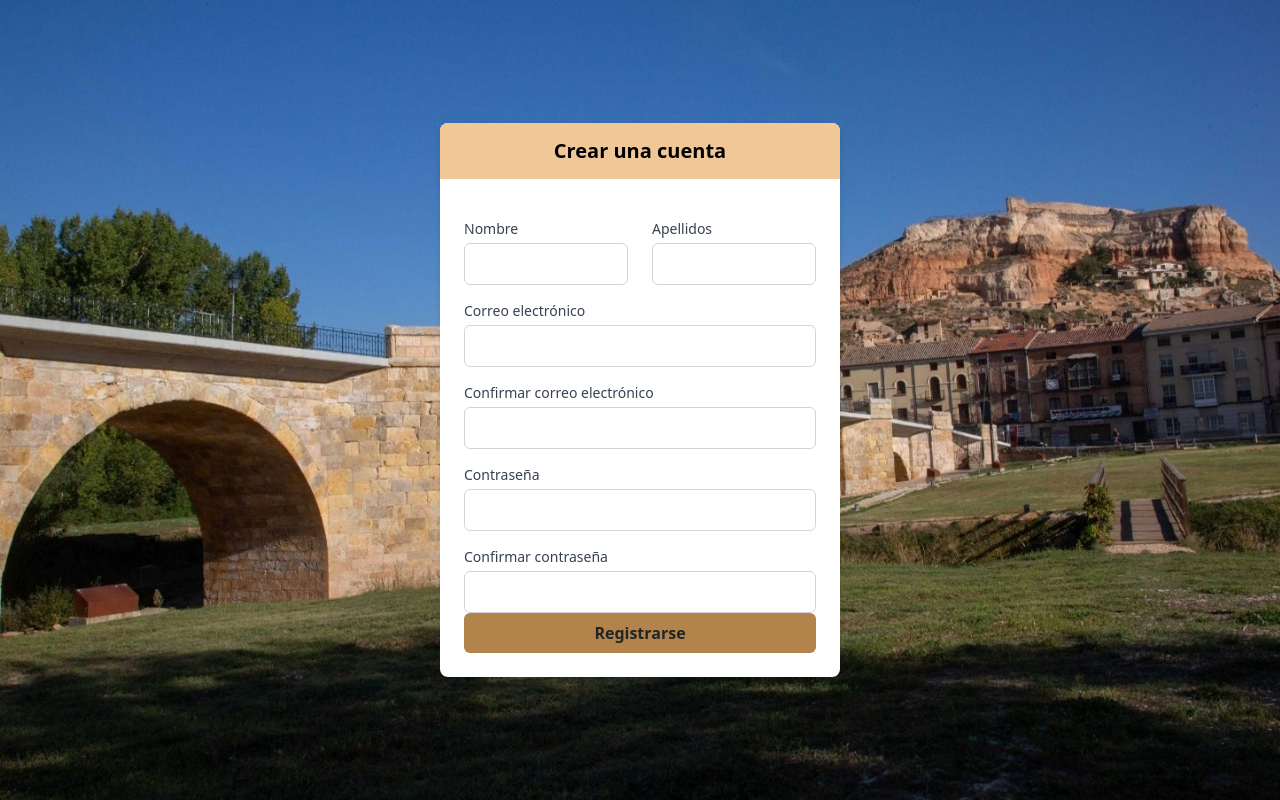
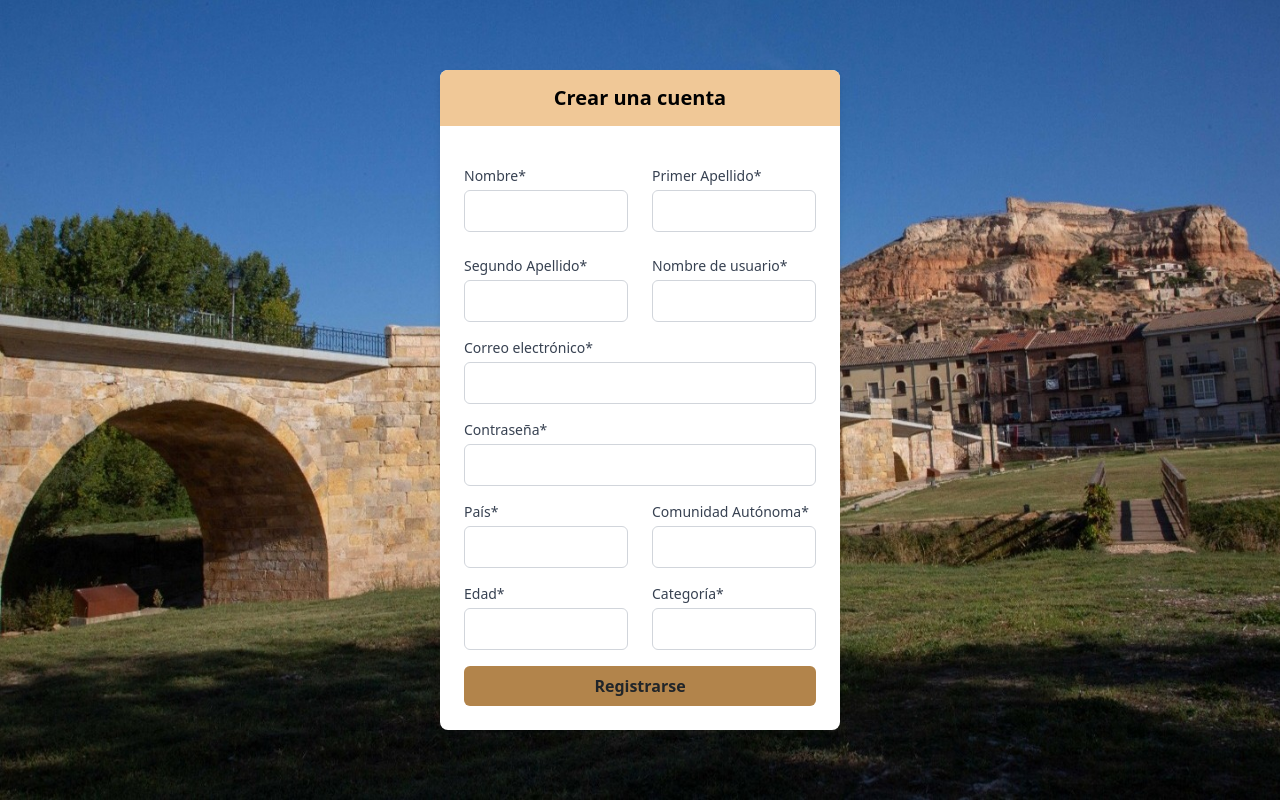
Before and after one commit to n0ct4/front-end-Ovejacinta, a Flask app: template templates/registro.html in a window 1280 px wide. Run offline with Flask 3, Linux system fonts and the light colour scheme; the template is opened without the code that fills it, so the values that code supplies are empty; some libraries are stand-ins or nearby versions.

Commit message:
Cambios
Registro funcional, viajes falta por terminar y unos cuantos cambios

```diff
--- a/main.py
+++ b/main.py
@@ -3,11 +3,16 @@ import requests
 
 app = Flask(__name__)
 
-api_url = "http://localhost:5065/api/Auth/Login"
+api_url_login = "http://localhost:5065/api/Auth/Login"
+api_url_registro = "http://localhost:5065/api/Auth/Registro"
 
 @app.route('/')
 def index():
     return render_template('login.html')
+
+@app.route('/registroUsuario')
+def registroUsuario():
+    return render_template('registro.html')
 
 @app.route('/usuario')
 def vista_usuario():
@@ -29,7 +34,7 @@ def login():
             "Contraseña": data.get('password', None)
         }
 
-        response = requests.post(api_url, json=payload)
+        response = requests.post(api_url_login, json=payload)
 
         if response.status_code == 200:
             resultado = response.json()
@@ -44,6 +49,31 @@ def login():
         return jsonify({"status":"error", "message": str(e)}), 400
 
 
+@app.route('/registro', methods=['POST'])
+def registro():
+    try:
+        data = request.get_json()
+
+        # envio de tipoID como null
+        if not data.get("IdTipoIdentificacion"):
+            data["IdTipoIdentificacion"] = None
+
+        response = requests.post(api_url_registro, json=data)
+
+        if response.status_code == 200:
+            return jsonify({"message": "Usuario registrado correctamente"}), 200
+        else:
+            return jsonify({
+                "message": "Error al registrar usuario",
+                "status_code": response.status_code,
+                "detalle": response.text
+            }), 400
+
+    except Exception as e:
+        return jsonify({"message": str(e)}), 500
+
+
+# viajes
 
 if __name__ == '__main__':
     app.run(debug=True)
--- /dev/null
+++ b/static/js/registro.js
@@ -0,0 +1,46 @@
+document.getElementById("registrationForm").addEventListener("submit", async function(e){
+    e.preventDefault();
+
+    console.log("Formulario enviado");
+
+    let nombre = document.getElementById("nombre").value;
+    let nombreUsuario = document.getElementById("nombreUsuario").value;
+    let email = document.getElementById("email").value;
+    let contraseña = document.getElementById("password").value;
+    let apellido1 = document.getElementById("apellido1").value;
+    let apellido2 = document.getElementById("apellido2").value;
+    let pais = document.getElementById("pais").value;
+    let comunidadA = document.getElementById("comunidad").value;
+    let edad = parseInt(document.getElementById("edad").value);
+    let categoria = document.getElementById("categoria").value || null;
+    // tipo id encio null por ahora
+
+    let data = { nombre: nombre,
+                nombreUsuario: nombreUsuario, correo: email ,contraseña: contraseña,
+        apellido1:apellido1, apellido2:apellido2, pais: pais, comunidadA: comunidadA, edad:edad, categoria:categoria
+
+     };
+
+     try {
+        const response = await fetch("http://localhost:5065/api/Auth/Registro", {
+            method: "POST",
+            headers: {
+                "Content-Type": "application/json"
+            },
+            body: JSON.stringify(data)
+        })
+        if (response.ok) {
+            document.getElementById("successMessage").classList.remove("hidden");
+            document.getElementById("errorMessage").classList.add("hidden");
+            document.getElementById("registrationForm").reset();
+            window.location.href = "/login";
+        } else {
+            throw new Error("Error en el servidor");
+        }
+
+    } catch (error) {
+        document.getElementById("successMessage").classList.add("hidden");
+        document.getElementById("errorMessage").classList.remove("hidden");
+        console.error("Error:", error);
+    }
+});
--- a/templates/registro.html
+++ b/templates/registro.html
@@ -33,49 +33,71 @@
 
                     <div class="grid grid-cols-2 gap-4">
                         <div>
-                            <label for="firstName" class="block text-sm font-medium text-gray-700 mb-1">Nombre</label>
-                            <input type="text" id="firstName" name="firstName" class="campo-formulario">
+                            <label for="nombre" class="block text-sm font-medium text-gray-700 mb-1">Nombre*</label>
+                            <input type="text" id="nombre" name="nombre" class="campo-formulario" required>
                             <p id="firstNameError" class="texto-error"></p>
                         </div>
 
                         <div>
-                            <label for="lastName" class="block text-sm font-medium text-gray-700 mb-1">Apellidos</label>
-                            <input type="text" id="lastName" name="lastName" class="campo-formulario">
+                            <label for="apellido1" class="block text-sm font-medium text-gray-700 mb-1">Primer Apellido*</label>
+                            <input type="text" id="apellido1" name="apellido1" class="campo-formulario" required>
+                            <p id="lastNameError" class="texto-error"></p>
+                        </div>
+
+                        <div>
+                            <label for="apellido2" class="block text-sm font-medium text-gray-700 mb-1">Segundo Apellido*</label>
+                            <input type="text" id="apellido2" name="apellido2" class="campo-formulario" required>
+                            <p id="lastNameError" class="texto-error"></p>
+                        </div>
+
+                        <div>
+                            <label for="nombreUsuario" class="block text-sm font-medium text-gray-700 mb-1">Nombre de usuario*</label>
+                            <input type="text" id="nombreUsuario" name="nombreUsuario" class="campo-formulario" required>
                             <p id="lastNameError" class="texto-error"></p>
                         </div>
                     </div>
 
                     <div>
                         <label for="email" class="block text-sm font-medium text-gray-700 mb-1">Correo
-                            electrónico</label>
-                        <input type="email" id="email" name="email" class="campo-formulario">
+                            electrónico*</label>
+                        <input type="email" id="email" name="email" class="campo-formulario" required>
                         <p id="emailError" class="texto-error"></p>
                     </div>
 
                     <div>
-                        <label for="confirmEmail" class="block text-sm font-medium text-gray-700 mb-1">Confirmar correo
-                            electrónico</label>
-                        <input type="email" id="confirmEmail" name="confirmEmail" class="campo-formulario">
-                        <p id="confirmEmailError" class="texto-error"></p>
-                    </div>
-
-                    <div>
-                        <label for="password" class="block text-sm font-medium text-gray-700 mb-1">Contraseña</label>
-                        <input type="password" id="password" name="password" class="campo-formulario">
+                        <label for="password" class="block text-sm font-medium text-gray-700 mb-1">Contraseña*</label>
+                        <input type="password" id="password" name="password" class="campo-formulario" required>
                         <p id="passwordError" class="texto-error"></p>
                     </div>
 
-                    <div>
-                        <label for="confirmPassword" class="block text-sm font-medium text-gray-700 mb-1">Confirmar
-                            contraseña</label>
-                        <input type="password" id="confirmPassword" name="confirmPassword" class="campo-formulario">
-                        <p id="confirmPasswordError" class="texto-error"></p>
+                    <div class="grid grid-cols-2 gap-4">
+                        <div>
+                            <label for="pais" class="block text-sm font-medium text-gray-700 mb-1">País*</label>
+                            <input type="text" id="pais" name="pais" class="campo-formulario" required>
+                        </div>
+                        <div>
+                            <label for="comunidad" class="block text-sm font-medium text-gray-700 mb-1">Comunidad Autónoma*</label>
+                            <input type="text" id="comunidad" name="comunidad" class="campo-formulario" required>
+                        </div>
                     </div>
-                    <a href="../templates/formulario-preferencias.html">
-                        <button type="button" class="botonRegistro">
+
+                    <div class="grid grid-cols-2 gap-4">
+                        <div>
+                            <label for="edad" class="block text-sm font-medium text-gray-700 mb-1">Edad*</label>
+                            <input type="number" id="edad" name="edad" class="campo-formulario" required>
+                        </div>
+                        <div>
+                            <label for="categoria" class="block text-sm font-medium text-gray-700 mb-1">Categoría*</label>
+                            <input type="number" id="categoria" name="categoria" class="campo-formulario" required>
+                        </div>
+                    </div>
+
+
+                    <!--<a href="../templates/formulario-preferencias.html">-->
+                        <button type="submit" class="botonRegistro">
                             Registrarse
                         </button>
-                    </a>
+                    <!--</a>-->
                 </form>
             </div>
         </div>
@@ -83,7 +105,9 @@
 
     <script src="https://cdn.jsdelivr.net/npm/bootstrap@5.3.3/dist/js/bootstrap.bundle.min.js"></script>
     <script src="https://cdnjs.cloudflare.com/ajax/libs/font-awesome/6.4.0/js/all.min.js"></script>
-    <script src="../static/js/Validacion.js"></script>
+    <script src="/static/js/Validacion.js"></script>
+
+    <script src="/static/js/registro.js"></script>
 </body>
 
 </html>
--- a/templates/viajes.html
+++ b/templates/viajes.html
@@ -106,7 +106,7 @@
                                 <div class="modal-footer text-center">
                                     <button type="button" class="btn btn-secondary"
                                         data-bs-dismiss="modal">Cerrar</button>
-                                    <button type="button" class="btn btn-primary">Guardar cambios</button>
+                                    <button id="btnGuardarViaje" type="button" class="btn btn-primary">Guardar cambios</button>
                                 </div>
                             </div>
                         </div>
```
Also changed, not shown: static/js/usuario.js (+5 -5 lines), static/js/viajes.js (+57 -0 lines).
